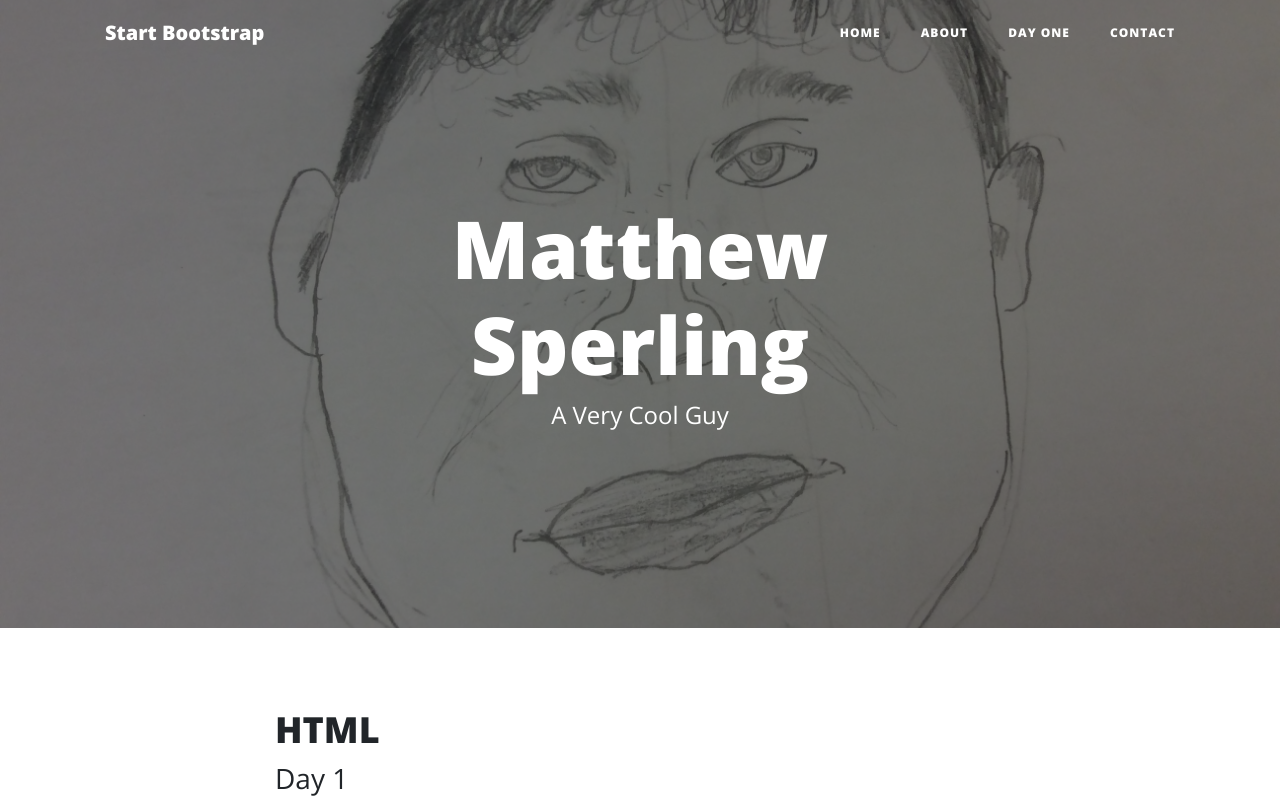
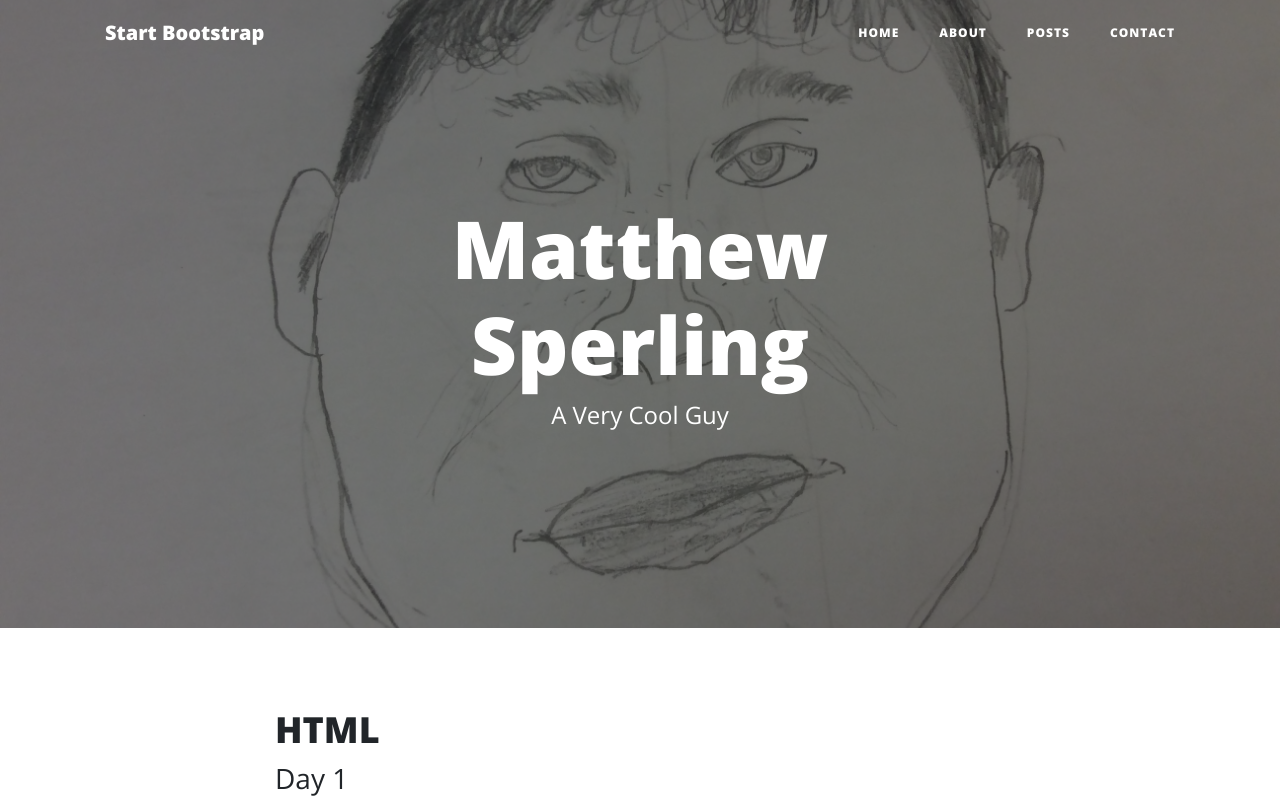
Before and after one commit to Matt1716/mattBlog, a website: page index.html in a window 1280 px wide. Shown: the top 800 px of the page. Drawn offline with nearby package versions, Linux system fonts and the light colour scheme.

Commit message:
changed day 1 section to posts

```diff
--- a/index.html
+++ b/index.html
@@ -42,7 +42,7 @@
             <a class="nav-link" href="about.html">About</a>
           </li>
           <li class="nav-item">
-            <a class="nav-link" href="DayOne.html">Day One</a>
+            <a class="nav-link" href="#posts">Posts</a>
           </li>
           <li class="nav-item">
             <a class="nav-link" href="contact.html">Contact</a>
@@ -73,7 +73,7 @@
       <div class="col-lg-8 col-md-10 mx-auto">
         <div class="post-preview">
           <a href="post.html">
-            <h2 class="post-title">
+            <h2 id="posts" class="post-title">
               HTML
             </h2>
             <h3 class="post-subtitle">
```
